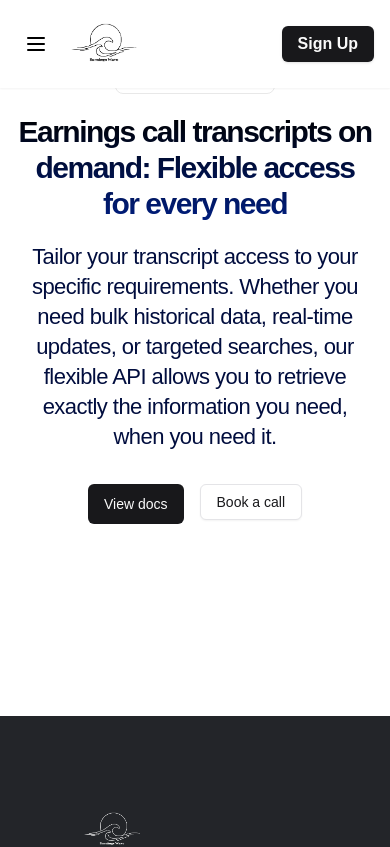
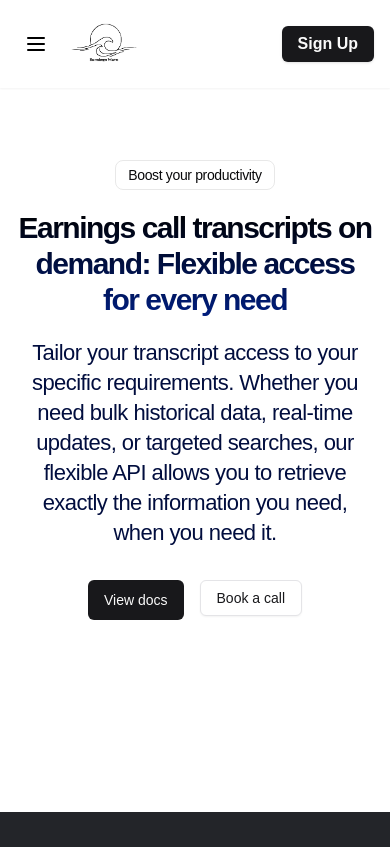
Before and after one commit to nudgemapp/earningswave-platform, a Next.js app: page /api in a window 390 px wide. Shown: the top 847 px of the page. Built offline with nearby package versions, Linux system fonts and the light colour scheme.

Commit message:
fix api mobile view and navbar logo

```diff
--- a/app/(marketing)/api/page.tsx
+++ b/app/(marketing)/api/page.tsx
@@ -9,7 +9,7 @@ const APIPage = () => {
       initial={{ opacity: 0 }}
       animate={{ opacity: 1 }}
       transition={{ duration: 0.5 }}
-      className="bg-gradient-to-b from-[#FFFFFF] to-[#D2DCFFF] py-8  overflow-x-clip"
+      className="bg-gradient-to-b from-[#FFFFFF] to-[#D2DCFFF] py-8  overflow-x-clip mt-24 sm:mt-0"
     >
       <div className="mx-auto pb-40">
         <motion.div
--- a/components/NavBar.tsx
+++ b/components/NavBar.tsx
@@ -189,7 +189,10 @@ function NavBar() {
                     onClick={toggleMenu}
                   />
                 )}
-                <div className="relative w-48 h-14 right-12">
+                <div
+                  className="relative w-48 h-14 right-12"
+                  onClick={() => handleNavigation("/")}
+                >
                   <Image
                     src={lightImg}
                     alt="logo"
```
